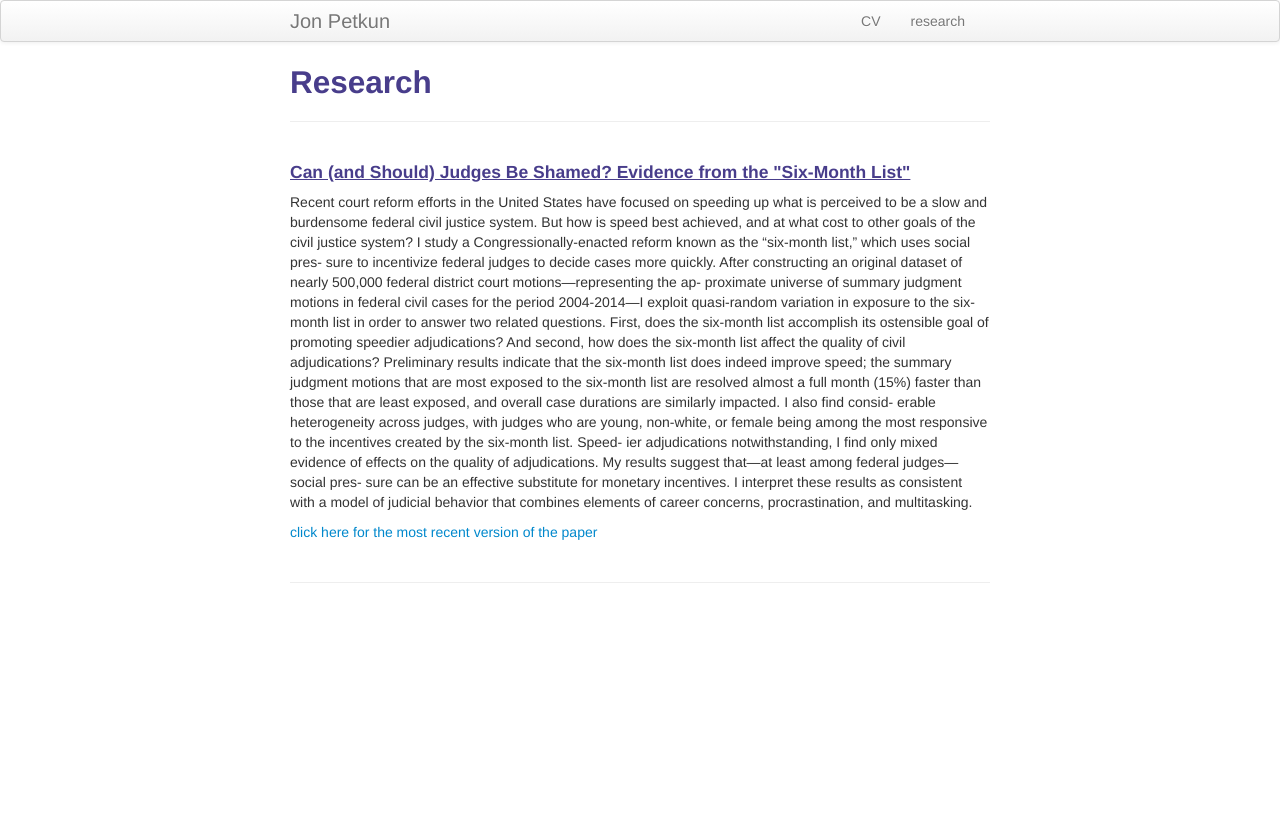
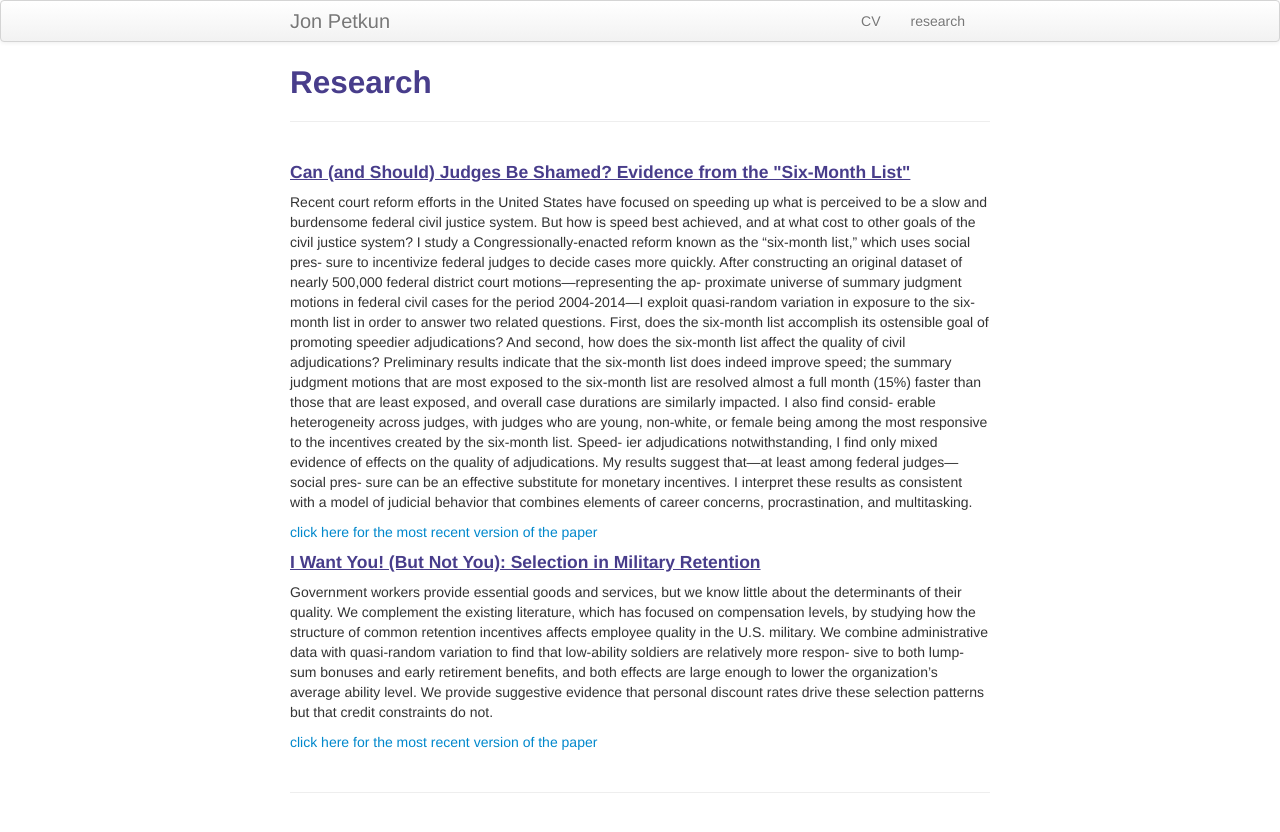
Before and after one commit to jbpetkun/jbpetkun.github.io, a Jekyll site: the page built from pages/research.md, in a window 1280 px wide. Shown: the top 832 px of the page. Built offline with Jekyll 4.4.1, drawn with Linux system fonts in a browser that asks for light colours.

Commit message:
Updated to include military selection paper

```diff
--- a/pages/research.md
+++ b/pages/research.md
@@ -12,6 +12,13 @@ Recent court reform efforts in the United States have focused on speeding up wha
 
 [click here for the most recent version of the paper]({{ BASE_PATH}}/pages/working_papers/CELS_draft_20181022.pdf)
 
+#### <u>I Want You! (But Not You): Selection in Military Retention</u>
+
+Government workers provide essential goods and services, but we know little about the determinants of their quality. We complement the existing literature, which has focused on compensation levels, by studying how the structure of common retention incentives affects employee quality in the U.S. military. We combine administrative data with quasi-random variation to find that low-ability soldiers are relatively more respon- sive to both lump-sum bonuses and early retirement benefits, and both effects are large enough to lower the organization’s average ability level. We provide suggestive evidence that personal discount rates drive these selection patterns but that credit constraints do not.
+
+
+[click here for the most recent version of the paper]({{ BASE_PATH}}/pages/working_papers/Manuscript_PPS.pdf)
+
 
 <!-- Note: this is how to write a comment in HTML. Everything in here won't show up on your webpage.-->
 
```
